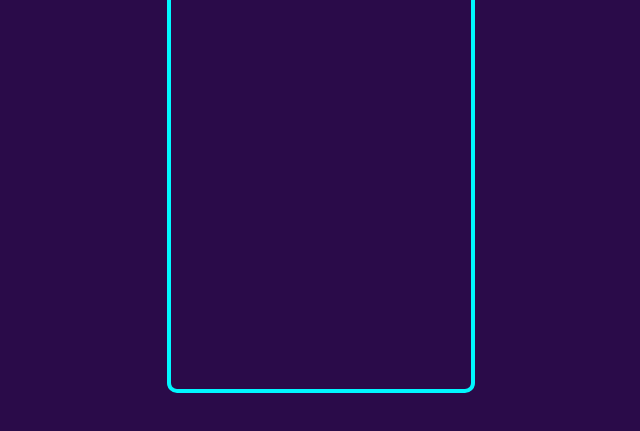
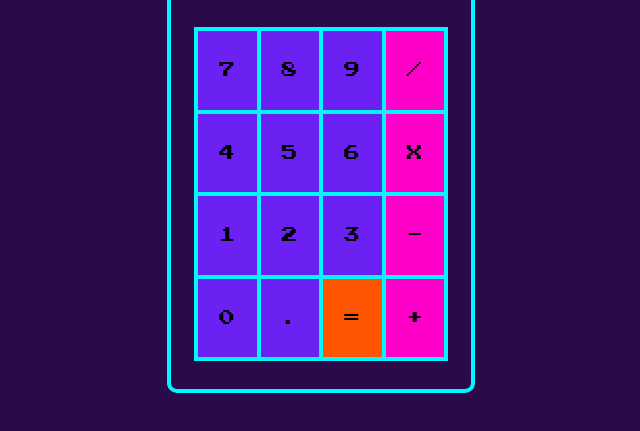
Before and after one commit to Keago99/CalculatorNov2025, a plain HTML site: page index.html in a window 1280 px wide. Shown: the part 123-554 px from the top of the page, without its empty margins (319-959 px from the left). Drawn offline with Linux system fonts and the light colour scheme.

Commit message:
Add styling to calc
Add full color and contrast to buttons, add border
and highlight

```diff
--- a/index.html
+++ b/index.html
@@ -21,7 +21,30 @@
             </div>
         </div>
         <div class="buttonDiv">
-
+            <div class="row">
+                <div class="numButton calcButton">7</div>
+                <div class="numButton calcButton">8</div>
+                <div class="numButton calcButton">9</div>
+                <div class="operator calcButton">/</div>
+            </div>
+            <div class="row">
+                <div class="numButton calcButton">4</div>
+                <div class="numButton calcButton">5</div>
+                <div class="numButton calcButton">6</div>
+                <div class="operator calcButton">X</div>
+            </div>
+            <div class="row">
+                <div class="numButton calcButton">1</div>
+                <div class="numButton calcButton">2</div>
+                <div class="numButton calcButton">3</div>
+                <div class="operator calcButton">-</div>
+            </div>
+            <div class="row">
+                <div class="numButton calcButton">0</div>
+                <div class="numButton calcButton">.</div>
+                <div class="equalsButton calcButton">=</div>
+                <div class="operator calcButton">+</div>
+            </div>
         </div>
     </div>
 </body>
--- a/styles.css
+++ b/styles.css
@@ -11,7 +11,8 @@ body{
 
 .mainCalcDiv{
     display: flex;
-    justify-content: center;
+    flex-direction: column;
+    align-items: center;
     height: 500px;
     width: 300px;
     border:  #00f7ff  4px solid;
@@ -45,3 +46,38 @@ body{
     margin-top: 20px;
     margin-right: 10px;
 }
+
+.buttonDiv{
+    display: flex;
+    flex-direction: column;
+    width: 250px;
+    height: 330px;
+    border:  #00f7ff  2px solid;
+    margin-top: 30px;
+}
+
+.row{
+    display: flex;
+    flex: 1;
+}
+
+.calcButton{
+    flex: 1; /* Each item takes equal width */
+    display: flex;
+    align-items: center;
+    justify-content: center;
+    box-sizing: border-box;
+    border:  #00f7ff  2px solid;
+}
+
+.numButton{
+    background-color: #6b21f2;
+}
+
+.operator{
+    background-color: #ff00c8;
+}
+
+.equalsButton{
+    background-color: #ff5400;
+}
```
